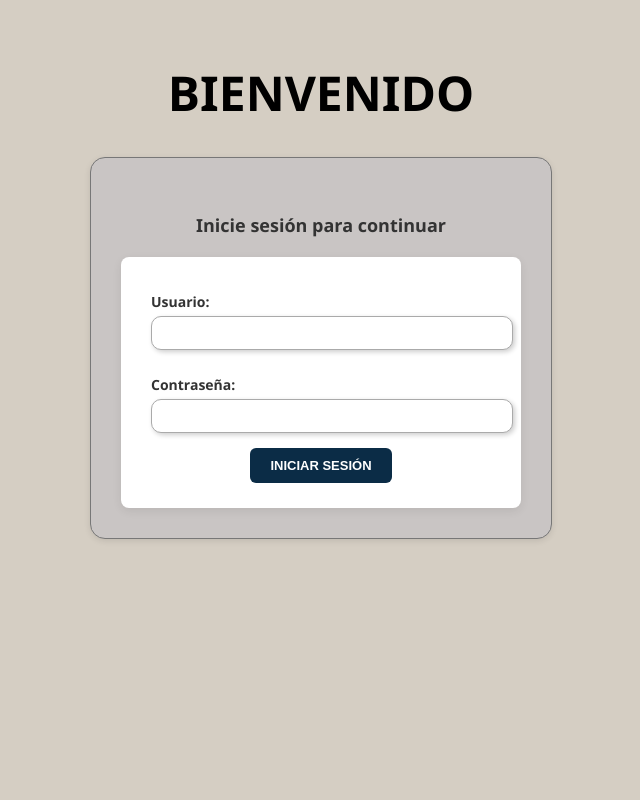
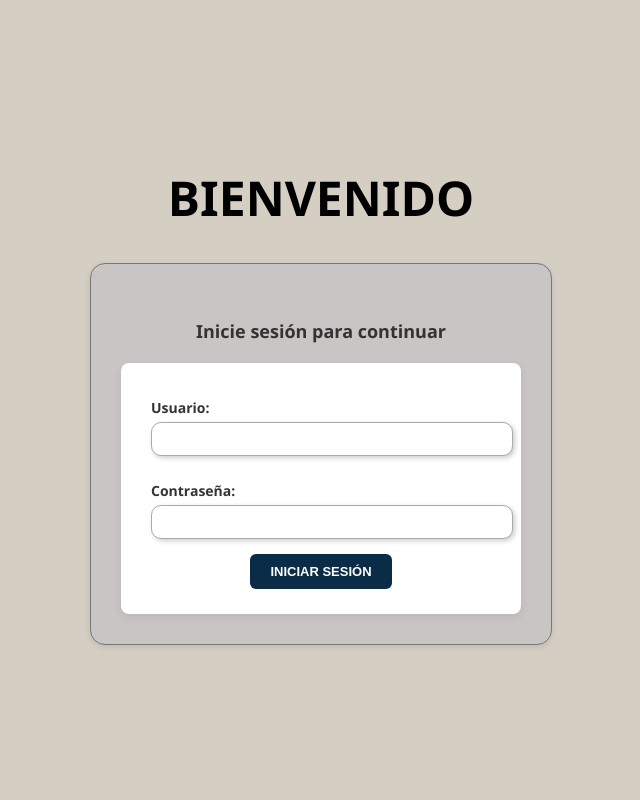
Before and after one commit to RemikoAG/proyectos, a Flask app: page /login in a window 1280 px wide. Shown: the whole page, without its empty margins (429-1069 px from the left). Run offline with Flask 3, Linux system fonts and the light colour scheme; parts of the project's set-up code (start-up, migrations or seed data) failed here and were passed over.

Commit message:
centrarPagina21

```diff
--- a/static/style.css
+++ b/static/style.css
@@ -360,11 +360,16 @@ input:checked + .slider:before {
 
 /* === LOGIN CUSTOM === */
 .login-body {
-  background-color: #d5cec3;
+  display: flex;
+  justify-content: center;
+  align-items: center;
+  height: 100vh; /* altura total de la ventana */
+  background-color: #d5cec3; /* color de fondo */
   margin: 0;
   padding: 0;
   font-family: 'Segoe UI', sans-serif;
 }
+
 
 .login-title {
   text-align: center;
```
